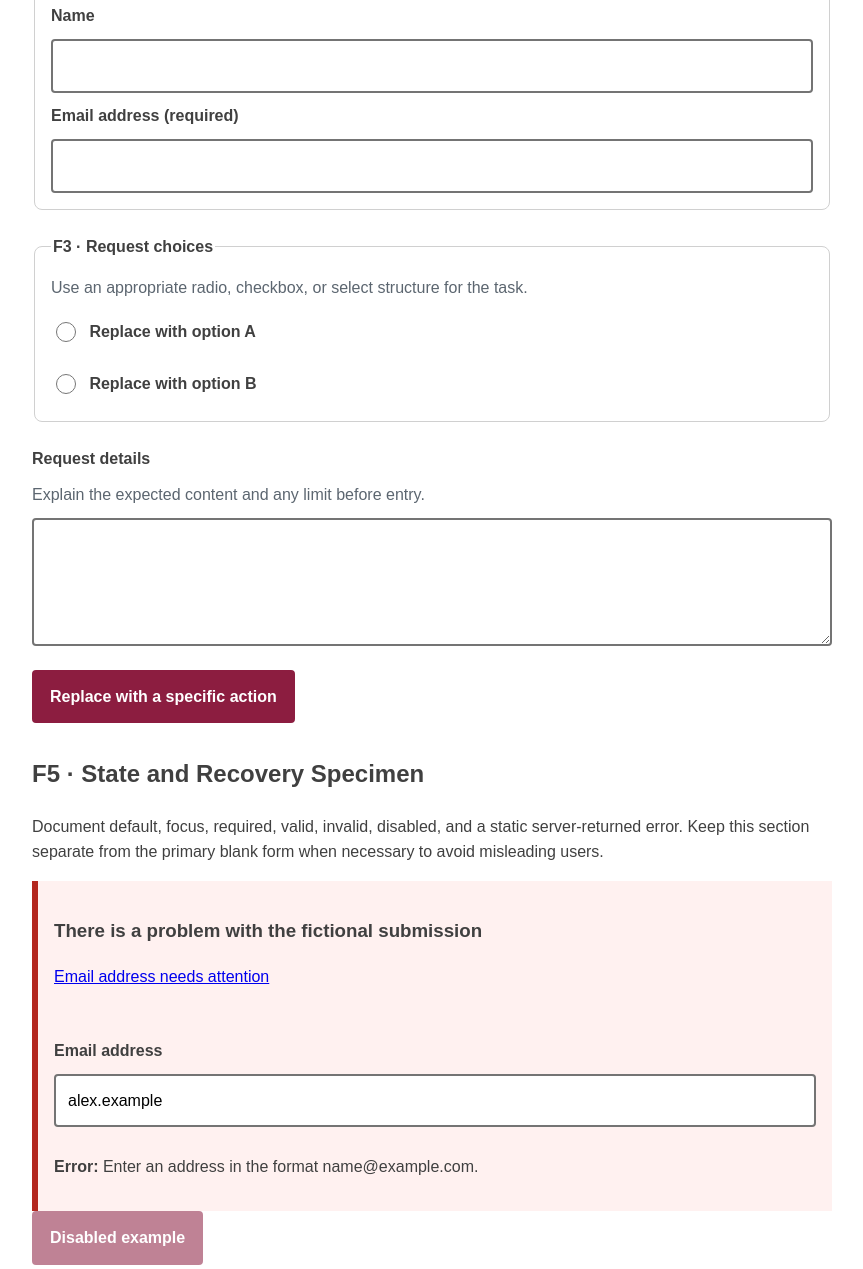
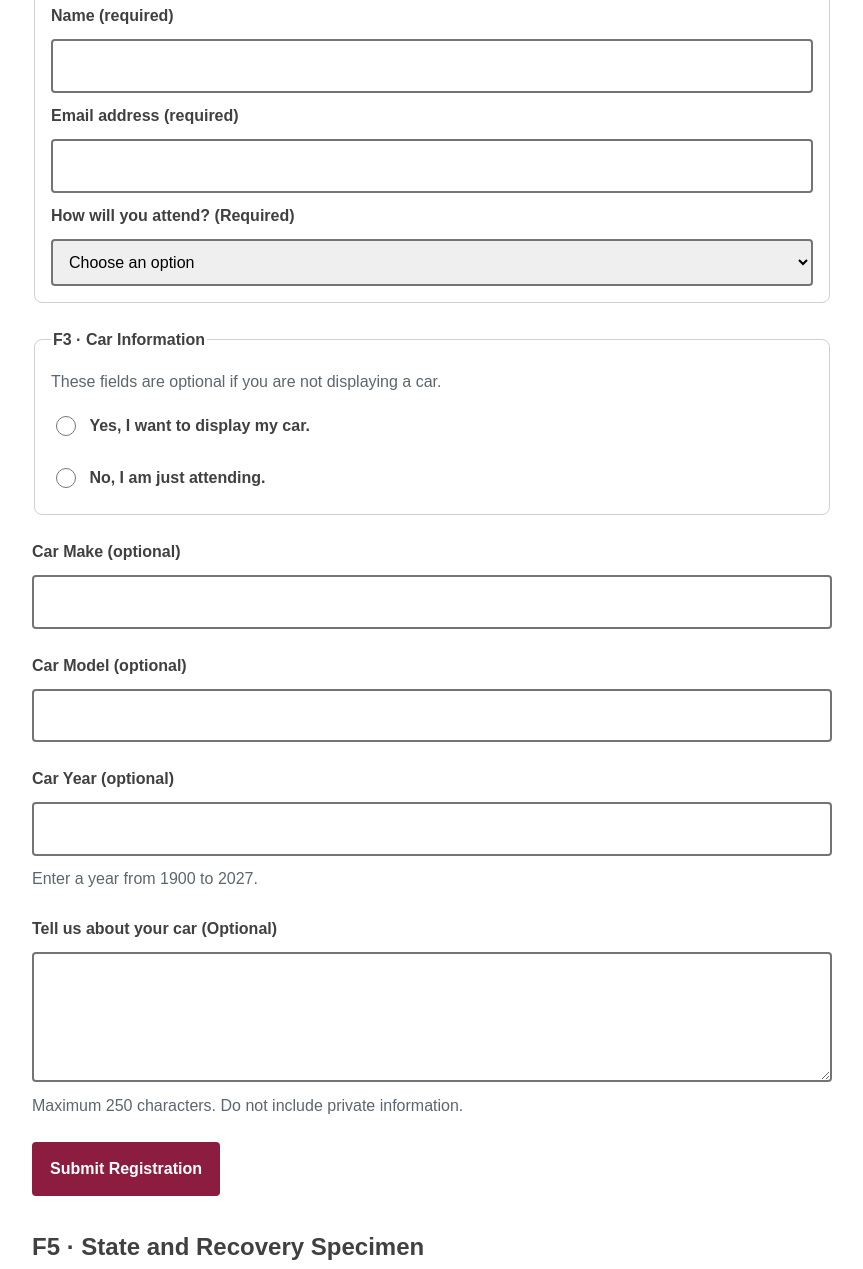
Before and after one commit to amuley3/Derived-project-by-Ayush-Muley, a plain HTML site: page index.html in a window 1280 px wide. Shown: the part 971-2240 px from the top of the page, without its empty margins (208-1071 px from the left). Drawn offline with Linux system fonts and the light colour scheme.

Commit message:
Completed F3 (Semantic form)

```diff
--- a/index.html
+++ b/index.html
@@ -43,30 +43,60 @@
             <form action="" method="get">
                 <fieldset>
                     <legend>F3 · Contact information</legend>
-                    <p class="help">Replace or extend this group based on your justified field inventory.</p>
+                    <p class="help">Fill in the required information to register your interest in the Community Car Meet.</p>
                     <div class="field">
-                        <label for="name">Name</label>
-                        <input id="name" name="name" type="text" autocomplete="name">
+                        <label for="name">Name (required)</label>
+                        <input id="name" name="name" type="text" autocomplete="name" required>
                     </div>
                     <div class="field">
                         <label for="email">Email address (required)</label>
                         <input id="email" name="email" type="email" autocomplete="email" required>
                     </div>
+
+                    <div class="field">
+                        <label for="attendance">How will you attend? (Required)</label>
+                        <select id="attendance" name="attendance" required>
+                            <option value="">Choose an option</option>
+                            <option value="visitor">As a visitor</option>
+                            <option value="display">Displaying my car</option>
+                            <option value="both">Both</option>
+                        </select>
+                    </div>
                 </fieldset>
                 <fieldset>
-                    <legend>F3 · Request choices</legend>
-                    <p class="help">Use an appropriate radio, checkbox, or select structure for the task.</p>
+                    <legend>F3 · Car Information</legend>
+                    <p class="help">These fields are optional if you are not displaying a car.</p>
                     <label class="choice">
-                        <input type="radio" name="request_type" value="option-a"> Replace with option A</label>
-                        <label class="choice"><input type="radio" name="request_type" value="option-b"> Replace with option B</label>
-                    </fieldset>
+                        <input type="radio" name="display_car" value="yes"> Yes, I want to display my car.</label>
+                        <label class="choice"><input type="radio" name="display_car" value="no"> No, I am just attending.</label>
+                </fieldset>
                     <div class="field">
-                        <label for="details">Request details</label>
-                        <p class="help" id="details-help">Explain the expected content and any limit before entry.</p>
-                        <textarea id="details" name="details" aria-describedby="details-help"></textarea>
+                        <label for="car-make">Car Make (optional)</label>
+                        <input id="car_make" name="car_make" type="text">
                     </div>
-                    <button type="submit">Replace with a specific action</button>
-                </form>
+                    <div class="field">
+                        <label for="car-model">Car Model (optional)</label>
+                        <input id="car_model" name="car_model" type="text">
+                    </div>
+                    <div class="field">
+                        <label for="car-year">Car Year (optional)</label>
+                        <input id="car_year" name="car_year" type="number" min="1900" max="2027">
+                        <p class="help">Enter a year from 1900 to 2027.</p>
+                    </div>
+
+                    <div class="field">
+                        <label for="car-notes">Tell us about your car (Optional)</label>
+                        <textarea id="car_notes" name="car_notes" rows="4" maxlength="250" aria-describedby="car-notes-help"></textarea>
+                        <p class="help" id="car-notes-help">
+                        Maximum 250 characters. Do not include private information.
+                        </p>
+                    </div>
+                </fieldset>
+
+                <button type="submit">Submit Registration</button>
+
+            </form>
+
                 <section id="states">
                     <h2>F5 · State and Recovery Specimen</h2>
                     <p>Document default, focus, required, valid, invalid, disabled, and a static server-returned error. Keep this section separate from the primary blank form when necessary to avoid misleading users.</p>
```
